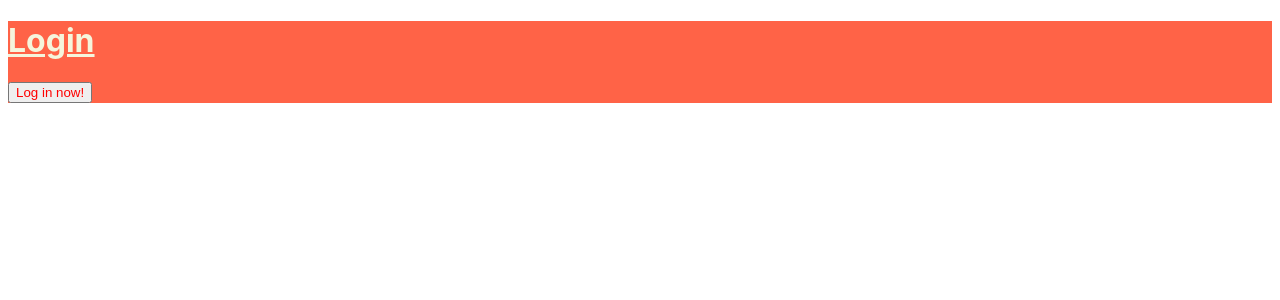
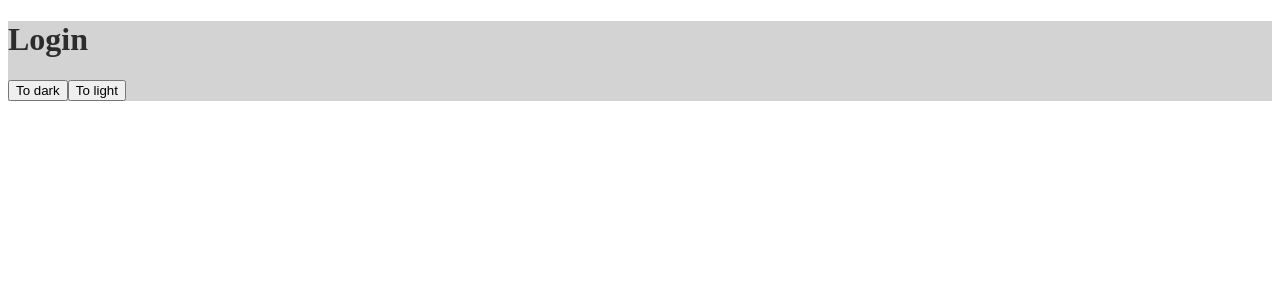
Before and after one commit to DreamBoysYJ/instaclone-web-study, a React (Create React App) app: page / in a window 1280 px wide. Shown: the top 300 px of the page. Built offline with nearby package versions, Linux system fonts and the light colour scheme.

Commit message:
theme part 1

```diff
--- a/src/App.js
+++ b/src/App.js
@@ -21,6 +21,7 @@
   const darkMode = useReactiveVar(darkModeVar);
 
   return (
+    <ThemeProvider theme={darkMode ? darkTheme : lightTheme}>
       <Router>
         <Switch>
           <Route path="/" exact>
@@ -31,6 +32,7 @@
           </Route>
         </Switch>
       </Router>
+    </ThemeProvider>
   );
 }
 
--- a/src/screens/Login.js
+++ b/src/screens/Login.js
@@ -1,35 +1,20 @@
-import { isLoggedInVar } from "../apollo";
-import styled, { css } from "styled-components";
-import { useState } from "react";
+import styled from "styled-components";
+import { darkModeVar } from "../apollo";
 
 const Container = styled.div`
-  background-color: tomato;
-`;
-const TogglePotato = styled.button`
-  color: red;
+  background-color: ${(props) => props.theme.bgColor};
 `;
 
 const Title = styled.h1`
-  color: ${(props) => (props.potato ? "palevioletred" : "beige")};
-  font-family: -apple-system, BlinkMacSystemFont, "Segoe UI", Roboto, Oxygen,
-    Ubuntu, Cantarell, "Open Sans", "Helvetica Neue", sans-serif;
-  ${(props) =>
-    props.potato
-      ? css`
-          font-size: 49px;
-        `
-      : css`
-          text-decoration: underline;
-        `}
+  color: ${(props) => props.theme.fontColor};
 `;
 
 function Login() {
-  const [potato, setPotato] = useState(false);
-  const togglePotato = () => setPotato((current) => !current);
   return (
     <Container>
-      <Title potato={potato}>Login</Title>
-      <TogglePotato onClick={togglePotato}>Log in now!</TogglePotato>
+      <Title>Login</Title>
+      <button onClick={() => darkModeVar(true)}>To dark</button>
+      <button onClick={() => darkModeVar(false)}>To light</button>
     </Container>
   );
 }
```
Lines whose indentation alone changed are shown as unchanged.
